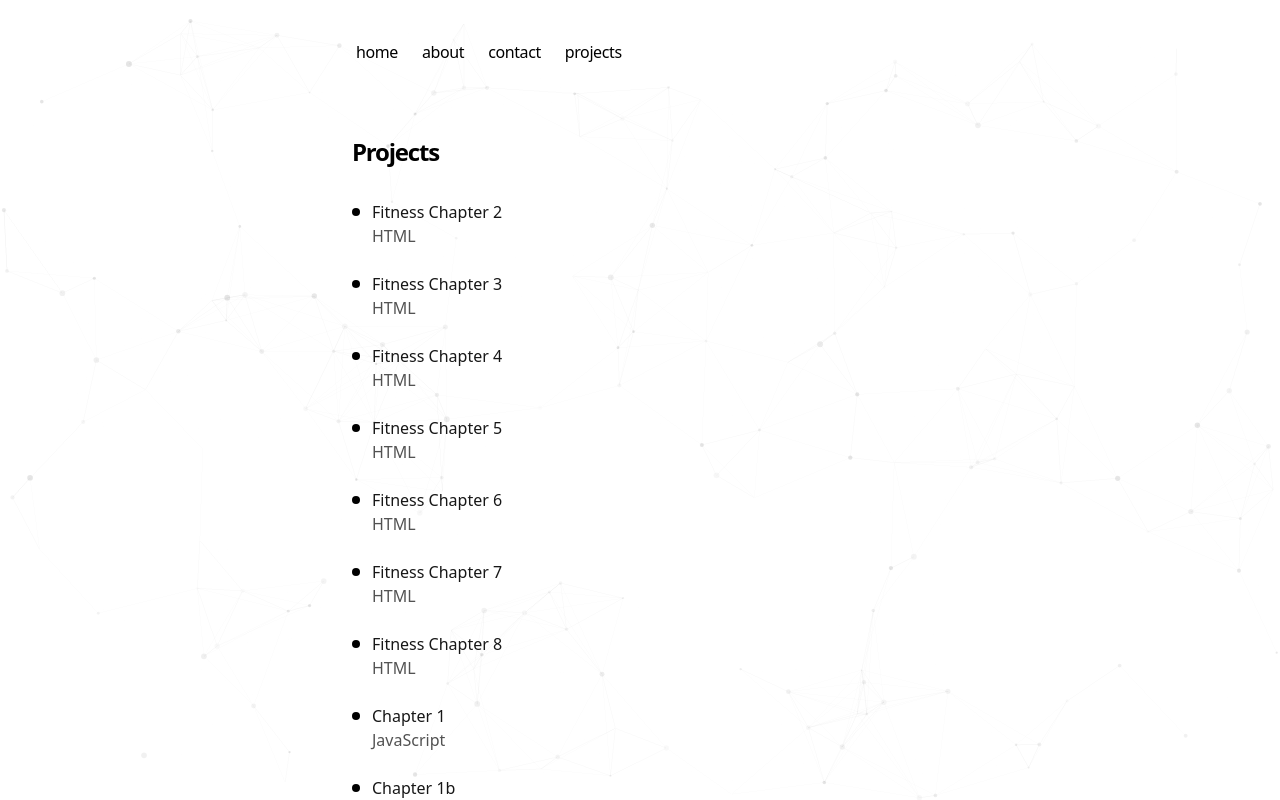
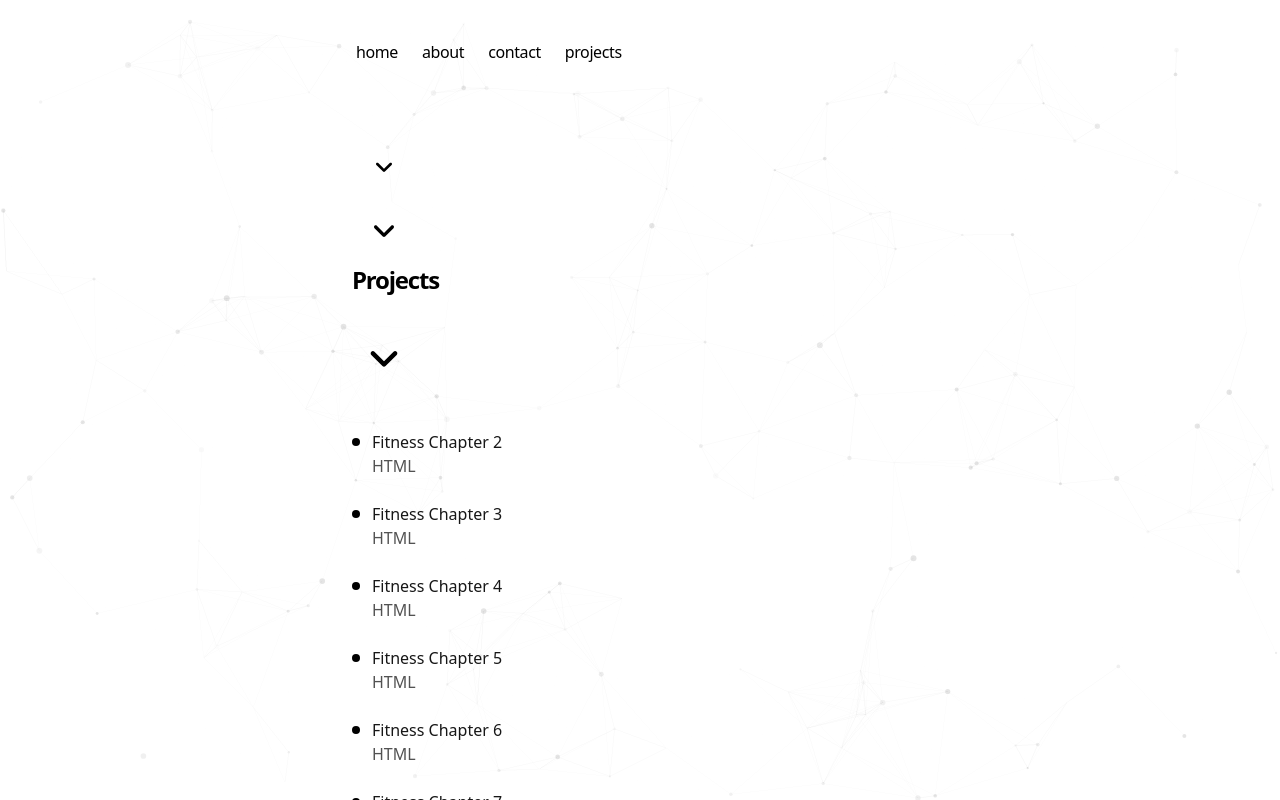
Before and after one commit to abbypao/abbypao.github.io, a Next.js app: page /projects in a window 1280 px wide. Shown: the top 800 px of the page. Built offline with nearby package versions, Linux system fonts and the light colour scheme.

Commit message:
work on dropdown

```diff
--- a/app/components/contact-form.tsx
+++ b/app/components/contact-form.tsx
@@ -72,19 +72,13 @@ export default function ContactForm() {
             setTimeout(() => {
                 setFormData({ email: '', subject: '', message: '' });
                 setSubmitted(false);
-            }, 3000);
+            }, 6000);
         }
     };
 
 
 
     return (
-        <div>
-            {submitted ? (
-                <div>
-                    <p></p>
-                </div>
-            ) : (
         <form onSubmit={handleSubmit} className={`p-6 rounded-lg border border-neutral-200 bg-white shadow-sm`}>
             <div className="mb-4">
                 <label htmlFor="email" className="block mb-2 font-medium">Email:</label>
@@ -133,8 +127,7 @@ export default function ContactForm() {
                 className="cursor-pointer w-full px-6 py-2 bg-black text-white rounded hover:bg-neutral-800 transition">
                 Send Message
             </button>
+            {submitted && <p className="text-green-800 mt-4 text-center">Your message has been sent</p>}
         </form>
-            )}
-        </div>
     );
 }
--- a/app/projects/page.tsx
+++ b/app/projects/page.tsx
@@ -1,6 +1,10 @@
-import { describe } from "node:test"
+'use client'
+
+import { useState } from "react";
 
 export default function Page() {
+    const [isOpen, setIsOpen] = useState(false);
+
     const projects = [
         {
             name: "Fitness Chapter 2",
@@ -60,9 +64,31 @@ export default function Page() {
     ];
     return (
         <section>
+            <svg width="64px" height="64px" viewBox="-12 -12 48.00 48.00" fill="none" xmlns="http://www.w3.org/2000/svg"><g id="SVGRepo_bgCarrier" stroke-width="0"></g><g id="SVGRepo_tracerCarrier" stroke-linecap="round" stroke-linejoin="round"></g><g id="SVGRepo_iconCarrier"> <path fill-rule="evenodd" clip-rule="evenodd" d="M12.7071 14.7071C12.3166 15.0976 11.6834 15.0976 11.2929 14.7071L6.29289 9.70711C5.90237 9.31658 5.90237 8.68342 6.29289 8.29289C6.68342 7.90237 7.31658 7.90237 7.70711 8.29289L12 12.5858L16.2929 8.29289C16.6834 7.90237 17.3166 7.90237 17.7071 8.29289C18.0976 8.68342 18.0976 9.31658 17.7071 9.70711L12.7071 14.7071Z" fill="#000000"></path> </g></svg>
+            <svg width="64px" height="64px" viewBox="-7.2 -7.2 38.40 38.40" fill="none" xmlns="http://www.w3.org/2000/svg"><g id="SVGRepo_bgCarrier" stroke-width="0"></g><g id="SVGRepo_tracerCarrier" stroke-linecap="round" stroke-linejoin="round"></g><g id="SVGRepo_iconCarrier"> <path fill-rule="evenodd" clip-rule="evenodd" d="M12.7071 14.7071C12.3166 15.0976 11.6834 15.0976 11.2929 14.7071L6.29289 9.70711C5.90237 9.31658 5.90237 8.68342 6.29289 8.29289C6.68342 7.90237 7.31658 7.90237 7.70711 8.29289L12 12.5858L16.2929 8.29289C16.6834 7.90237 17.3166 7.90237 17.7071 8.29289C18.0976 8.68342 18.0976 9.31658 17.7071 9.70711L12.7071 14.7071Z" fill="#000000"></path> </g></svg>
             <h1 className="mb-8 text-2xl font-semibold tracking-tighter">
                 Projects
             </h1>
+            <div className="">
+
+                <button
+                    onClick={() => setIsOpen(!isOpen)}
+                    >
+                    <svg
+                        width="64px"
+                        height="64px"
+                        viewBox="-2.4 -2.4 28.80 28.80"
+                        fill="none"
+                        xmlns="http://www.w3.org/2000/svg"
+                        transform="matrix(1, 0, 0, 1, 0, 0)rotate(270)"
+                        stroke="#000000"
+                        stroke-width="0.00024000000000000003"
+                        style={{ transform: isOpen ? 'rotate(-90deg)' : 'rotate(0deg)', transition: 'transform 0.3s ease-out' }}
+                    >
+                        <g id="SVGRepo_bgCarrier" stroke-width="0"></g><g id="SVGRepo_tracerCarrier" stroke-linecap="round" stroke-linejoin="round" stroke="#CCCCCC" stroke-width="0.528"></g><g id="SVGRepo_iconCarrier"> <path fill-rule="evenodd" clip-rule="evenodd" d="M12.7071 14.7071C12.3166 15.0976 11.6834 15.0976 11.2929 14.7071L6.29289 9.70711C5.90237 9.31658 5.90237 8.68342 6.29289 8.29289C6.68342 7.90237 7.31658 7.90237 7.70711 8.29289L12 12.5858L16.2929 8.29289C16.6834 7.90237 17.3166 7.90237 17.7071 8.29289C18.0976 8.68342 18.0976 9.31658 17.7071 9.70711L12.7071 14.7071Z" fill="#000000"></path> </g></svg>
+
+                </button>
+            </div>
             <div className="my-8 space-y-6">
                 {projects.map((project, index) => (
                     <div key={index} className="flex items-start gap-3">
```
Also changed, not shown: public/dropdown-arrow.svg (added). Lines whose indentation alone changed are shown as unchanged.
